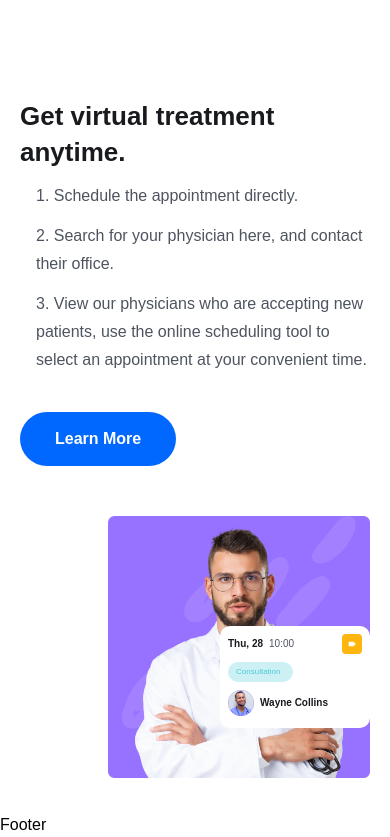
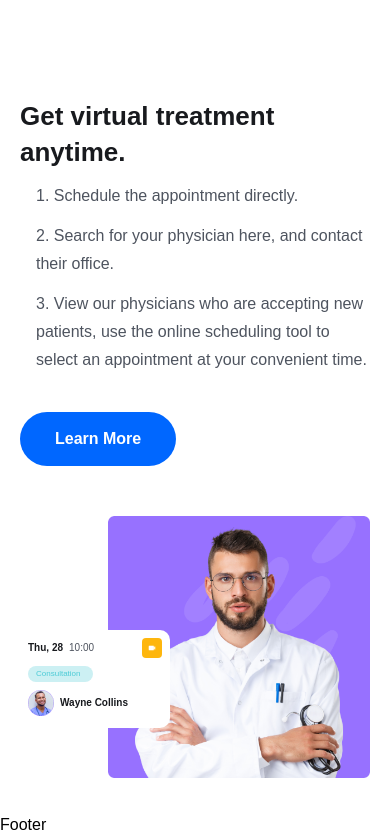
Before and after one commit to Sanjin888/DocBook, a React (Vite) app in the folder frontend/: page / in a window 390 px wide. Shown: the part 5789-6626 px from the top of the page. Built offline with nearby package versions, Linux system fonts and the light colour scheme; the HTML template or start-up script is replaced by a standard one.

Commit message:
features section ended

```diff
--- a/frontend/src/pages/Home.jsx
+++ b/frontend/src/pages/Home.jsx
@@ -219,7 +219,8 @@ const Home = () => {
             <div className="relative z-10 xl:w-[770px] flex justify-end mt-[50px] lg:mt-0 ">
               <img src={featureImg} alt="" className="w-3/4 " />
 
-              <div className="w-[150px] lg:w-[248px] bg-white absolute bottom-[50px] lg:mt-0 md:bottom-[100px] md:left-5 z-20 p-2 pb-3 lg:pt-4 lg:px-4 lg:pb-[26px] rounded-[10px] ">
+              <div className="w-[150px] lg:w-[248px] bg-white absolute bottom-[50px] left-0 md:bottom-[100px] md:left-5 z-20 p-2 pb-3 lg:pt-4 lg:px-4 lg:pb-[26px] rounded-[10px] ">
+
                 <div className="flex items-center justify-between ">
                   <div className="flex items-center gap-[6px] lg:gap-3 ">
                     <p className="text-[10px] leading-[10px] lg:text-[14px] lg:leading-5 text-headingColor font-[600] ">
@@ -234,7 +235,7 @@ const Home = () => {
                   </span>
                 </div>
 
-                <div className="w-[65px] lg:w-[96px] bg-[#CCf0F3] py-1 px-2 lg:py-[6px] lg:px-[10px] text-[8px] lg:text-[12px] lg:leading-4 text-irisBlueColor font-[500] mt-2 lg:mt-4 rounded-full">
+                <div className="w-[65px] lg:w-[96px] bg-[#CCf0F3] py-1 px-2 lg:py-[6px] lg:px-[10px] text-[8px] leading-[8px] lg:text-[12px] lg:leading-4 text-irisBlueColor font-[500] mt-2 lg:mt-4 rounded-full">
                   Consultation
                 </div>
 
```
